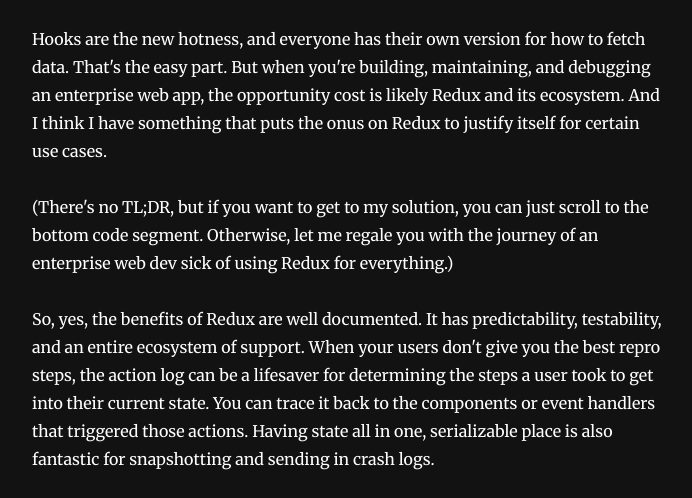
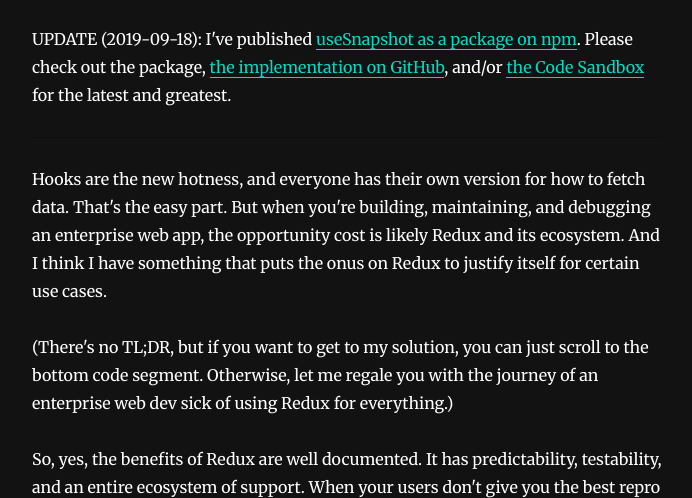
Before and after one commit to jeffchheng/brains-base, a Gatsby site: page /2019-06-12-data-fetching-with-hooks/ in a window 1280 px wide. Shown: the part 242-740 px from the top of the page, without its empty margins (293-985 px from the left). Built offline with nearby package versions, Linux system fonts and the light colour scheme; Gatsby itself is replaced by a stand-in of ours; some packages are replaced by stand-ins of ours.

Commit message:
Update useSnapshot blog with links

```diff
--- a/content/blog/2019-06-12-data-fetching-with-hooks/index.md
+++ b/content/blog/2019-06-12-data-fetching-with-hooks/index.md
@@ -3,6 +3,10 @@
 date: "2019-06-12T12:00:00.000Z"
 description: How to fetch data and save state for debugging enterprise apps... with hooks!
 ---
+
+UPDATE (2019-09-18): I've published [useSnapshot as a package on npm](https://www.npmjs.com/package/use-snapshot). Please check out the package, [the implementation on GitHub](https://github.com/jeffchheng/use-snapshot/blob/master/src/index.js), and/or [the Code Sandbox](https://codesandbox.io/embed/use-snapshot-demo-v3eje) for the latest and greatest.
+
+-----
 
 Hooks are the new hotness, and everyone has their own version for how to fetch data. That's the easy part. But when you're building, maintaining, and debugging an enterprise web app, the opportunity cost is likely Redux and its ecosystem. And I think I have something that puts the onus on Redux to justify itself for certain use cases.
 
```
